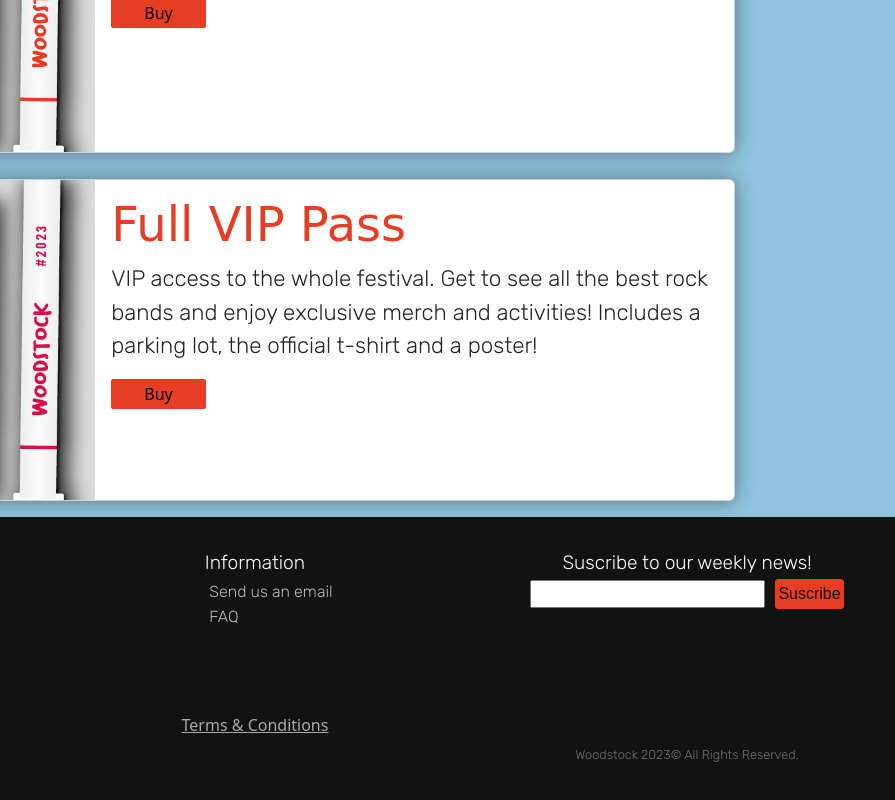
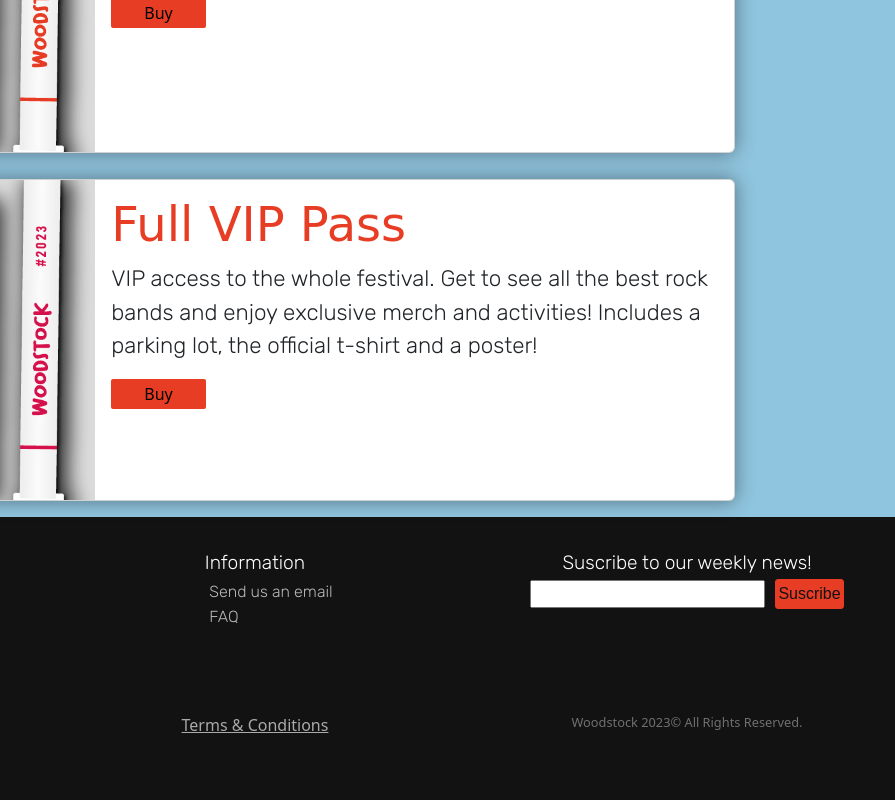
Before and after one commit to josefinaprei/woodstock-project, a website: page accesos.html in a window 1280 px wide. Shown: the part 675-1475 px from the top of the page, 385-1280 px from the left. Drawn offline with nearby package versions, Linux system fonts and the light colour scheme; a web font is replaced by a local one.

Commit message:
Updated stylesheets in all html files

```diff
--- a/accesos.html
+++ b/accesos.html
@@ -19,7 +19,7 @@
     <link href="https://cdn.jsdelivr.net/npm/bootstrap@5.3.0-alpha3/dist/css/bootstrap.min.css" rel="stylesheet"
         integrity="sha384-KK94CHFLLe+nY2dmCWGMq91rCGa5gtU4mk92HdvYe+M/SXH301p5ILy+dN9+nJOZ" crossorigin="anonymous">
     <!-- CSS -->
-    <link rel="stylesheet" href="style.css">
+    <link rel="stylesheet" href="CSS/styles.css">
     <title>Passes</title>
 </head>
 
```
Also changed, not shown: contacto.html (+1 -1 lines), faq.html (+1 -1 lines), mapa.html (+1 -1 lines), merch.html (+1 -1 lines), musica.html (+1 -1 lines).
